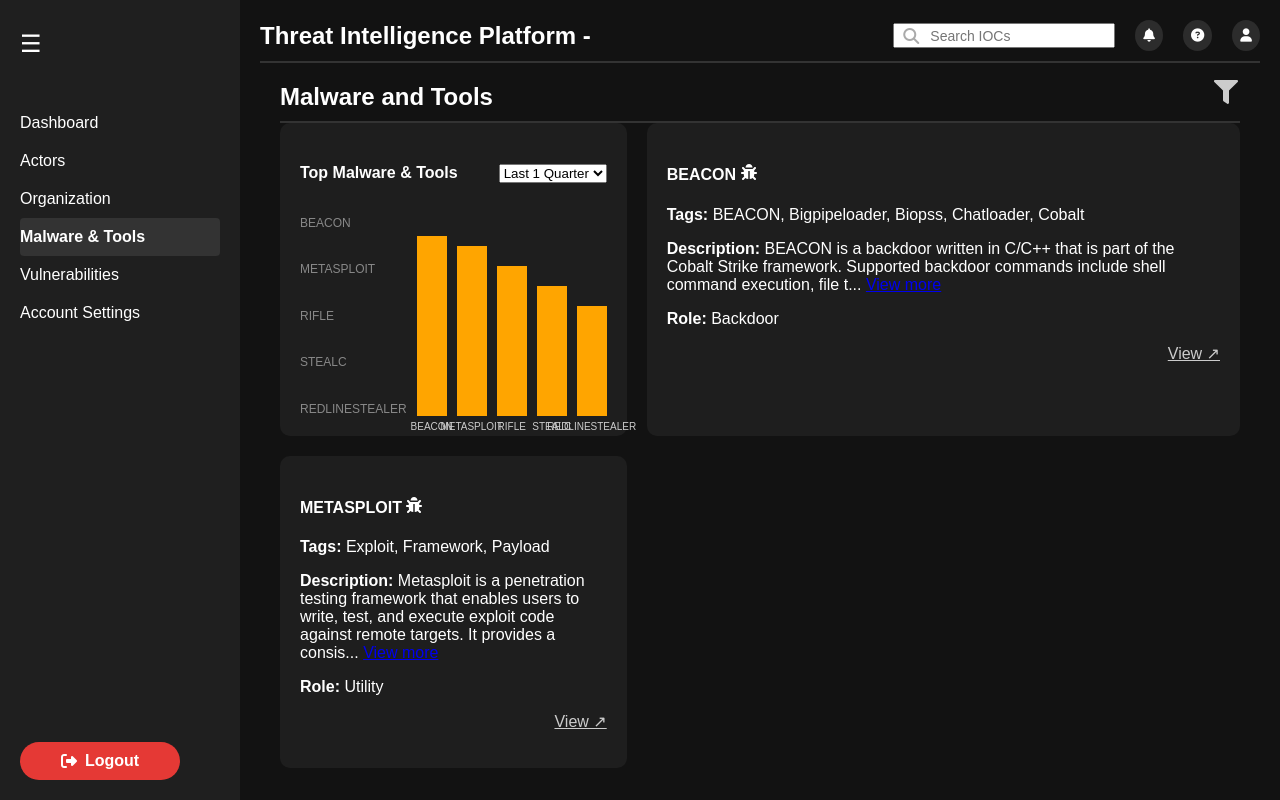
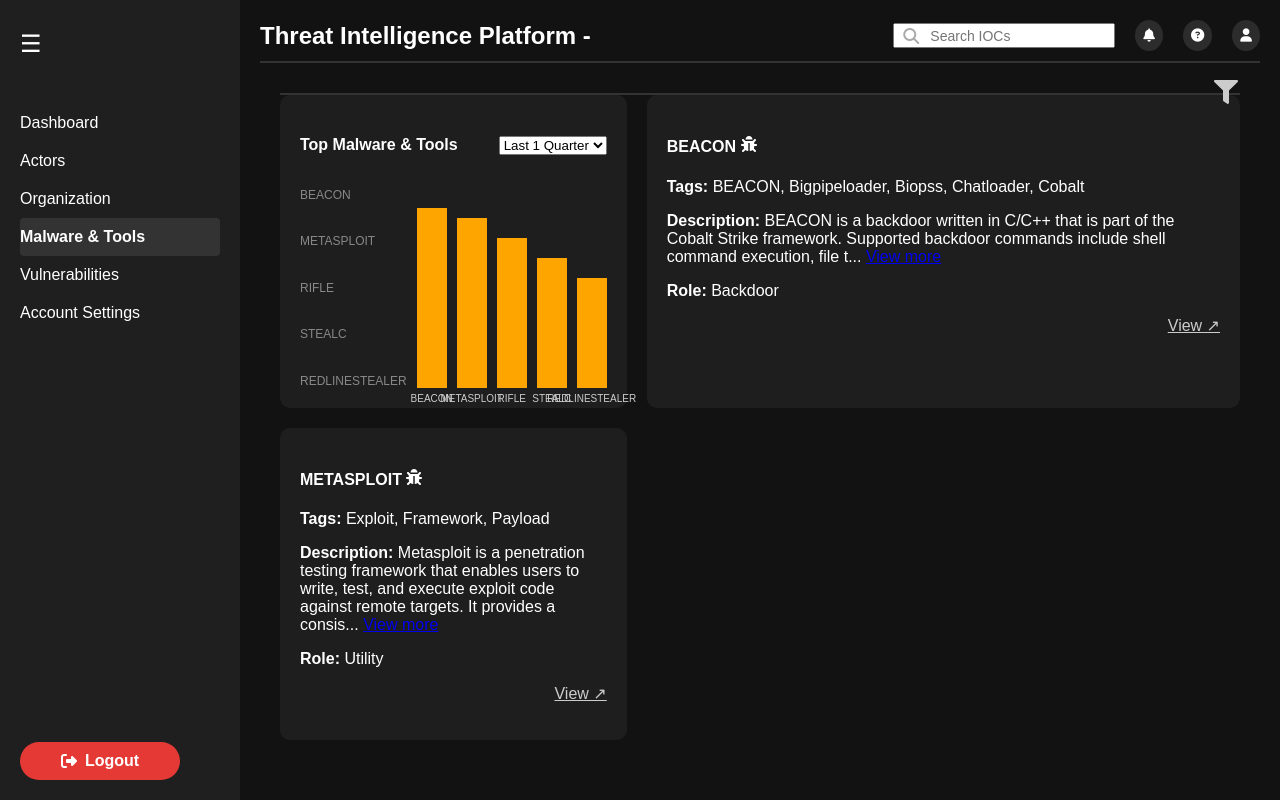
Before and after one commit to radiantrose31/react-project-v2, a React (Create React App) app: page /malware-tools in a window 1280 px wide. Built offline with nearby package versions, Linux system fonts and the light colour scheme.

Commit message:
Update MalwareTools.js

```diff
--- a/src/components/MalwareTools.js
+++ b/src/components/MalwareTools.js
@@ -10,7 +10,6 @@
   return (
     <div className="malware-tools-page main-content">
       <div className="top-bar">
-        <h2 className="heading">Malware and Tools</h2>
         <button className="filter-icon-btn" onClick={toggleFilter}>
           <FaFilter />
         </button>
```
